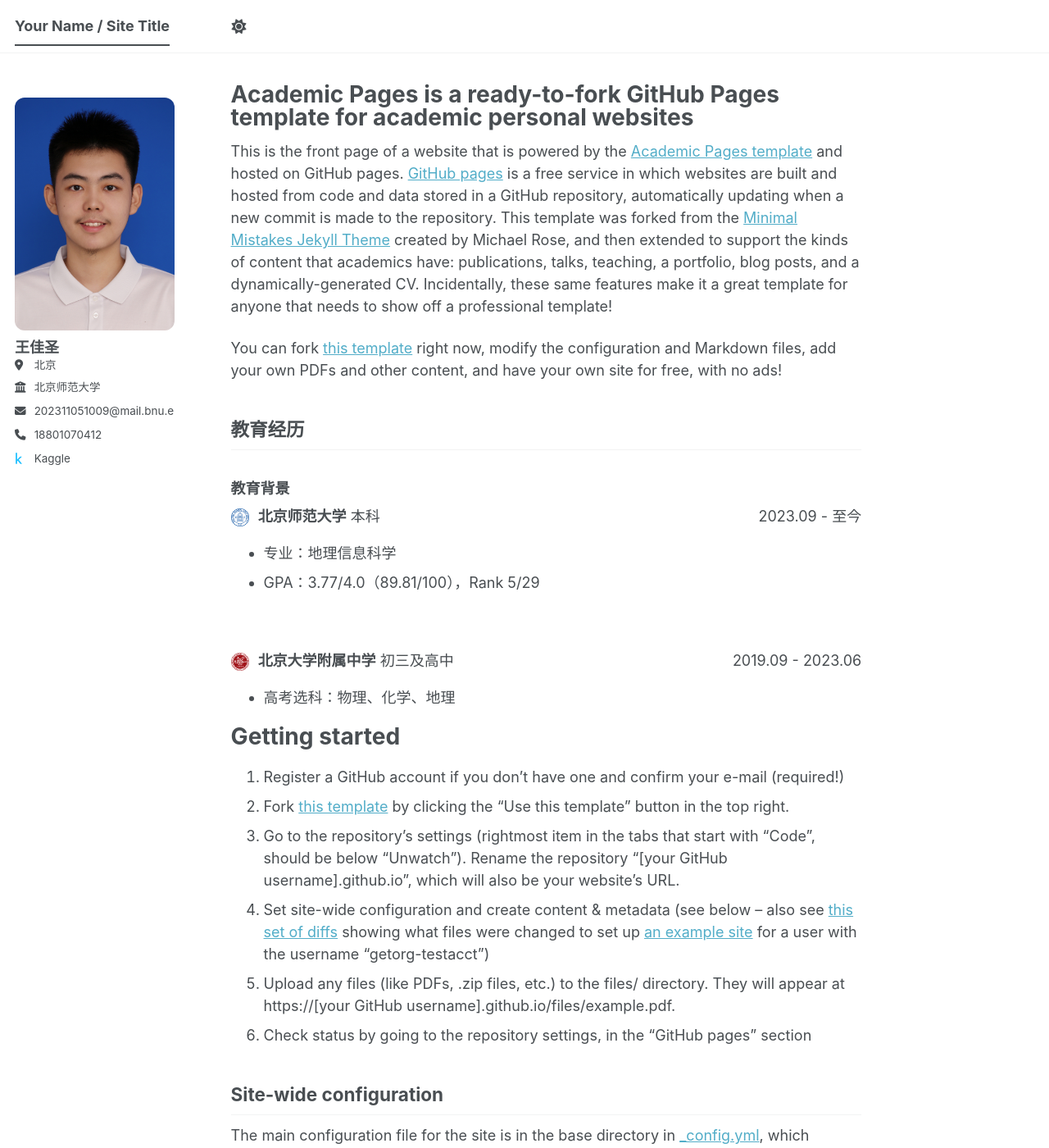
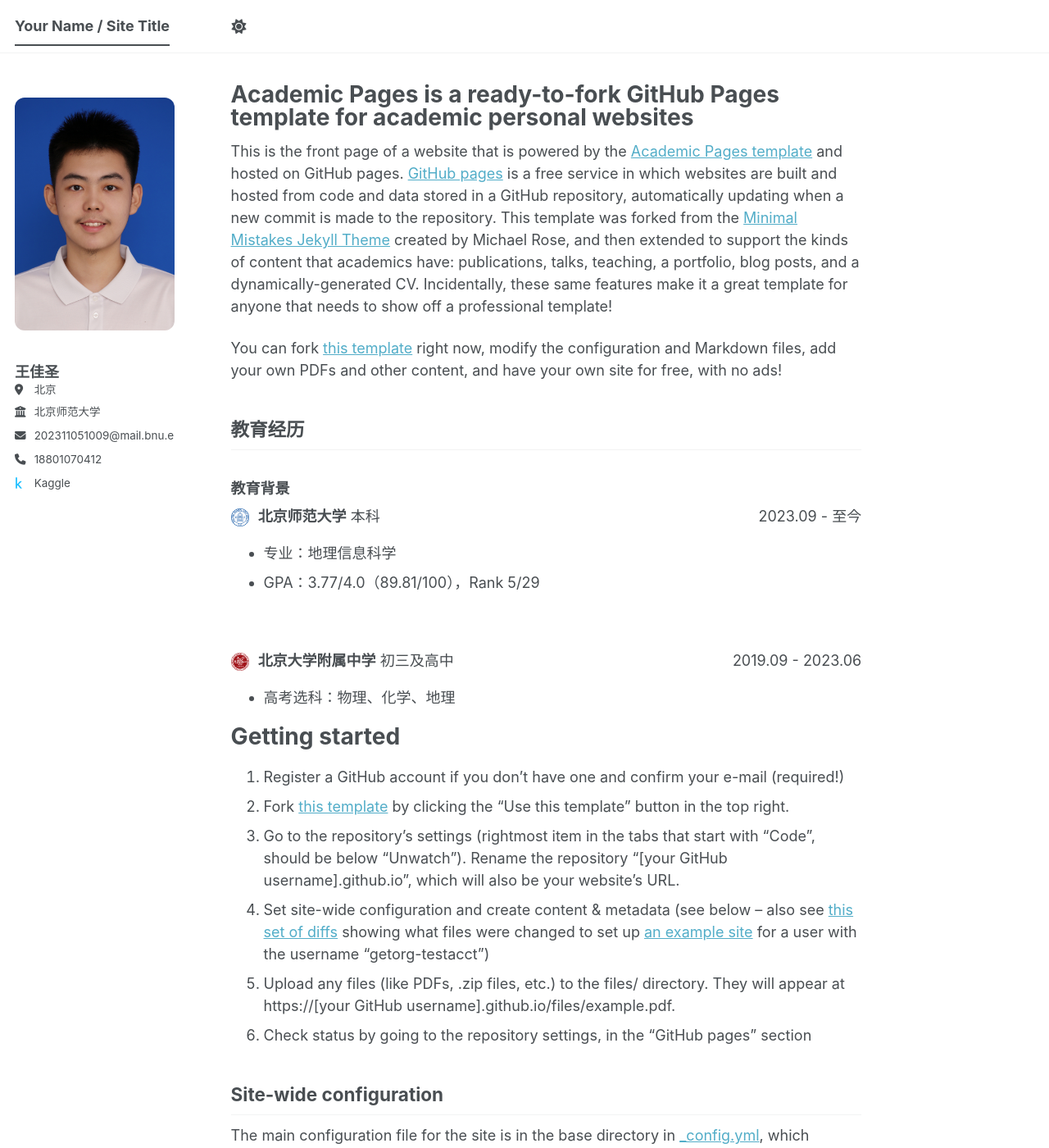
Before and after one commit to WJSheng2005/wangjiasheng.github.io, a Jekyll site: the page built from _pages/about.md, in a window 1280 px wide and 1400 px high. Shown: the whole window at 82% size. Built offline with Jekyll 4.4.1, drawn with Linux system fonts in a browser that asks for light colours; a script bundle is joined from its source files by our own code; library files that are not in the unit come from our copies.

Commit message:
Update _sidebar.scss

```diff
--- a/_sass/layout/_sidebar.scss
+++ b/_sass/layout/_sidebar.scss
@@ -139,18 +139,17 @@
 /*
    Author profile and links
    ========================================================================== */
-
 .author__avatar {
   display: table-cell;
   vertical-align: top;
   width: 36px;
-  // set width only, for non-square avatars
-  // height: 36px;
+  margin-bottom: 30px;
 
   @include breakpoint($large) {
     display: block;
     width: auto;
     height: auto;
+    margin-bottom: 40px;
   }
 
   img {
```
